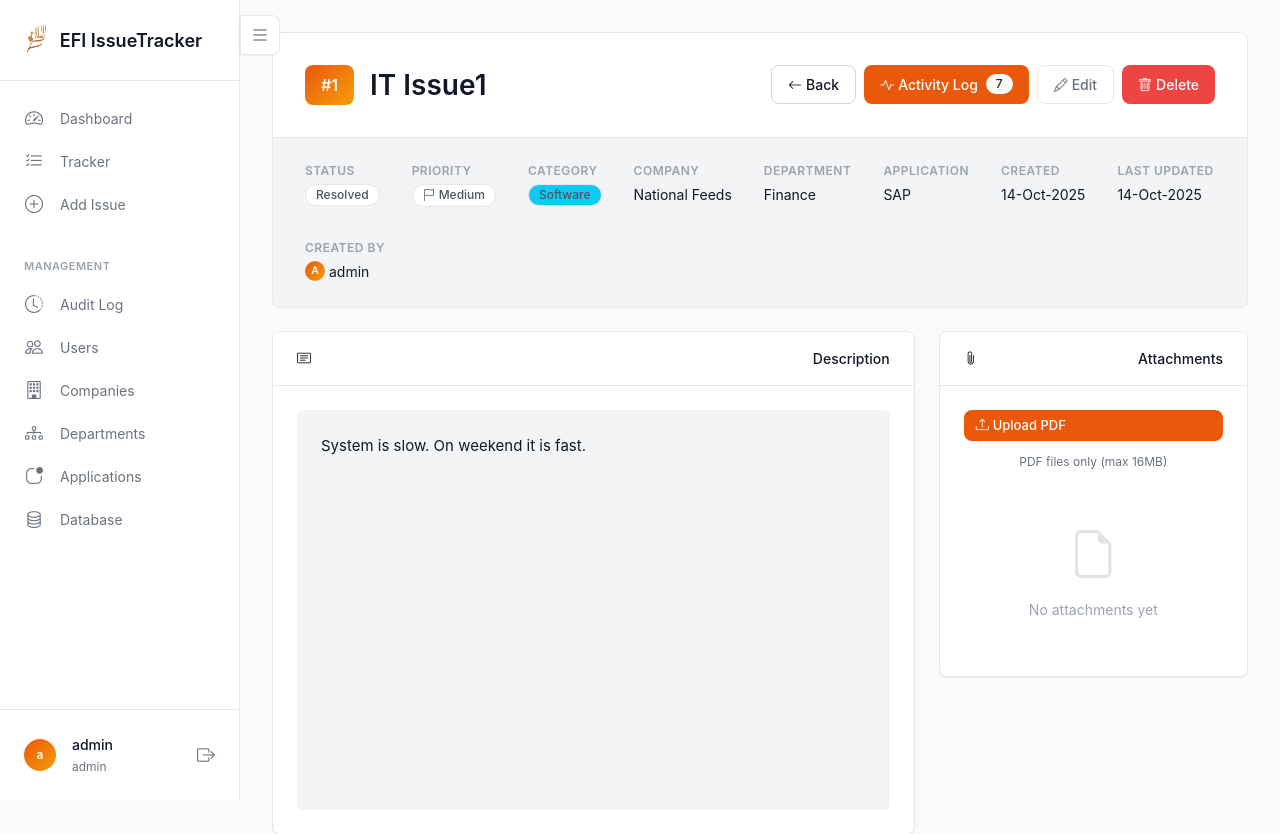
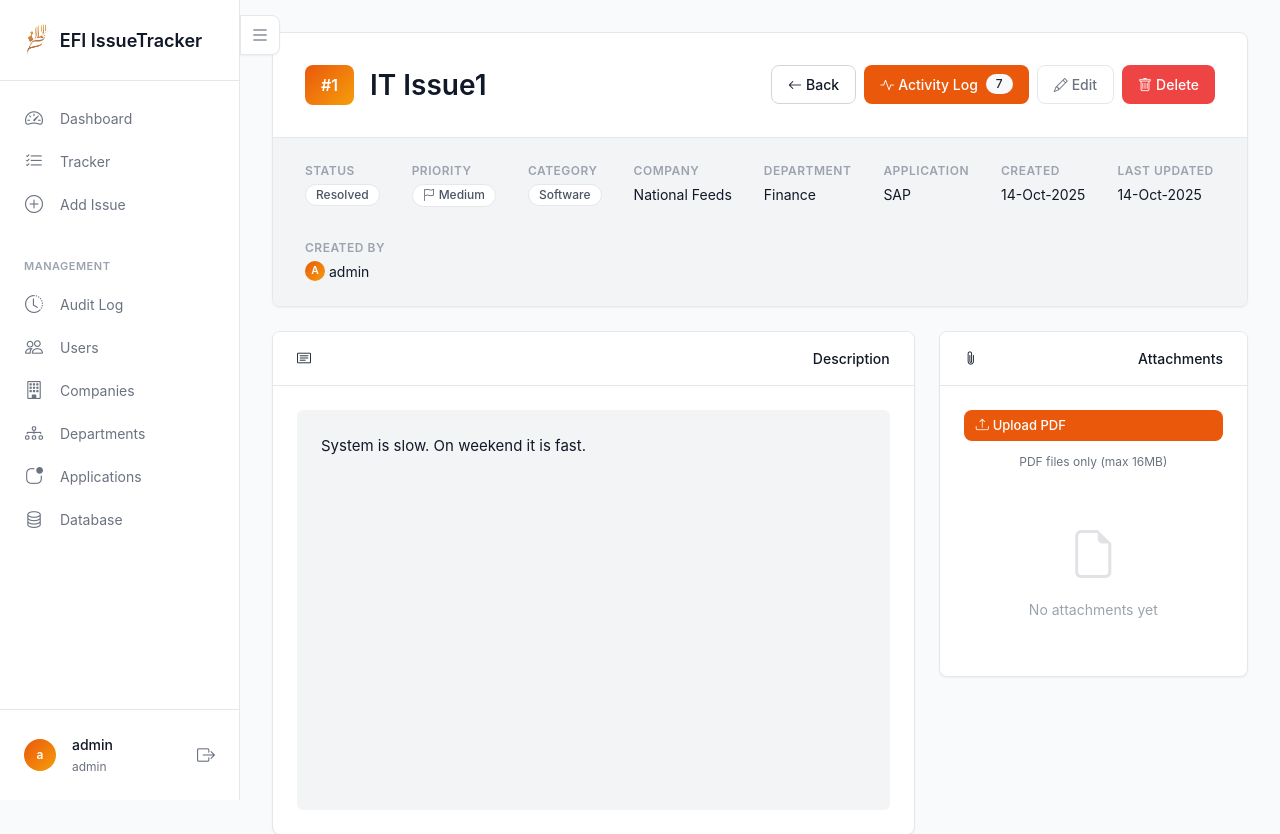
Before and after one commit to deepaksx/IssueTracker, a Flask app: page /issue/1 in a window 1280 px wide. Shown: the top 834 px of the page. Run offline with Flask 3, Linux system fonts and the light colour scheme; a user stored in the database is signed in; data comes from the database, SQL or seed files in the repository; some libraries are stand-ins or nearby versions.

Commit message:
Force override Bootstrap cyan color for category badges
Added !important flags to ensure category badges (bg-info)
display as white instead of Bootstrap's default cyan:

- Added !important to background-color, color, and border
- Added specific selector for span.badge.bg-info
- Forces white background (#FFFFFF) with gray border
- Overrides Bootstrap's cyan .bg-info class

Cache-busting: Updated to v=4.0

This ensures category badges display consistently white/neutral
across all browsers, matching the status and priority badges.

🤖 Generated with [Claude Code](https://claude.com/claude-code)

Co-Authored-By: Claude <noreply@anthropic.com>

```diff
--- a/static/css/style.css
+++ b/static/css/style.css
@@ -693,10 +693,17 @@ main.container {
 .priority-critical,
 .priority-high,
 .priority-low {
-    background-color: white;
-    color: #4B5563;
-    border: 1px solid #E5E7EB;
+    background-color: white !important;
+    color: #4B5563 !important;
+    border: 1px solid #E5E7EB !important;
     font-weight: 500;
+}
+
+/* Ensure category badges are white */
+span.badge.bg-info {
+    background-color: white !important;
+    color: #4B5563 !important;
+    border: 1px solid #E5E7EB !important;
 }
 
 /* Priority Flag Icon */
--- a/templates/base.html
+++ b/templates/base.html
@@ -10,7 +10,7 @@
     <title>{% block title %}EFI IT Issue Tracker{% endblock %}</title>
     <link href="https://cdn.jsdelivr.net/npm/bootstrap@5.3.0/dist/css/bootstrap.min.css" rel="stylesheet">
     <link rel="stylesheet" href="https://cdn.jsdelivr.net/npm/bootstrap-icons@1.11.0/font/bootstrap-icons.css">
-    <link rel="stylesheet" href="{{ url_for('static', filename='css/style.css') }}?v=3.0">
+    <link rel="stylesheet" href="{{ url_for('static', filename='css/style.css') }}?v=4.0">
     <script>
         // Apply sidebar state immediately to prevent flash (desktop only)
         (function() {
```
